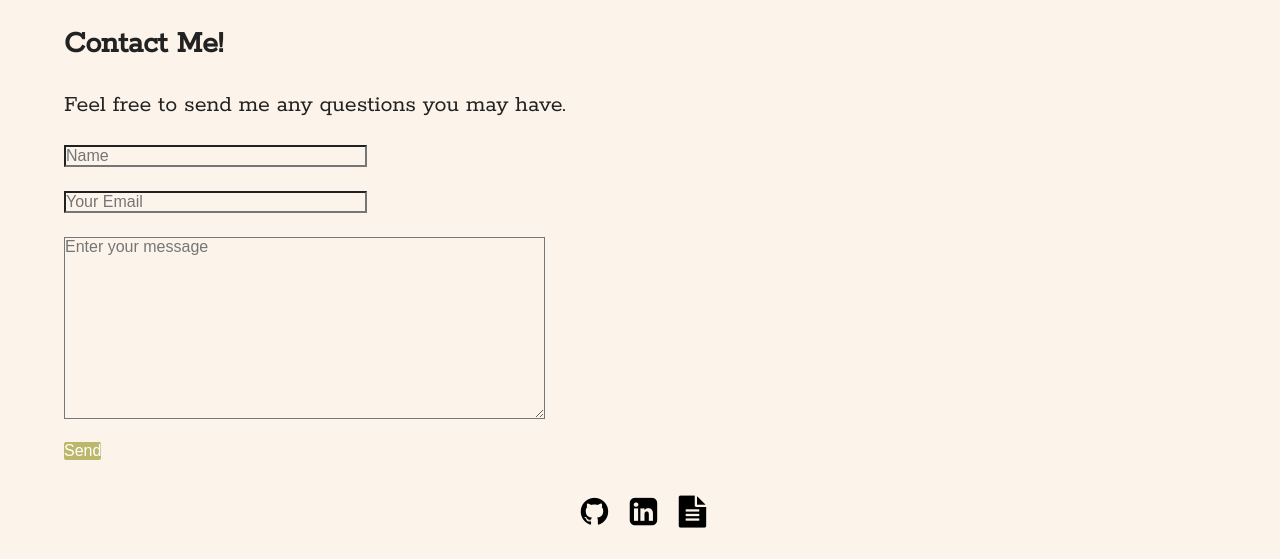
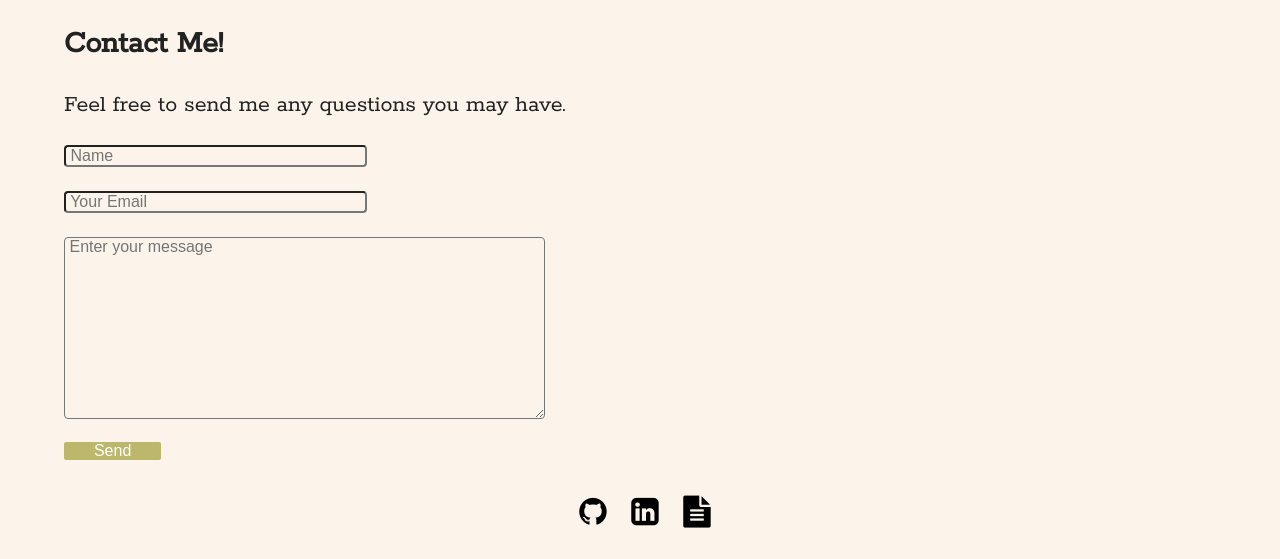
Before and after one commit to hwwc518/hwwc518.github.io, a plain HTML site: page index.html in a window 1280 px wide. Shown: the part 1171-1730 px from the top of the page. Drawn offline with nearby package versions, Linux system fonts and the light colour scheme.

Commit message:
Made contact boxes and submit button prettier

```diff
--- a/css/style.css
+++ b/css/style.css
@@ -242,10 +242,14 @@ Copyright 2013, Josh Cope
         padding-left: 5%;
         font-size: 1.5em;
     }
+    .input{
+        border-radius: 4px;
+    }
     #submit_button {
         display: inline-block;
         border: 1px solid transparent;
         border-radius: 2px;
+        width:8%;
         background-color: darkkhaki;
         color: white;
         border: none;
@@ -271,7 +275,7 @@ Copyright 2013, Josh Cope
     }
     footer a {
 /*        padding-top = 10px;*/
-        margin-left: 12px;
+        margin-left: 15px;
         margin-right: 5px;
         margin-top: 5px;
         text-align: center;
--- a/index.html
+++ b/index.html
@@ -136,15 +136,15 @@
         <!-----Contact boxes----->
          <form id="contact-form" action='/' method="post">
            <div class="contact-input">
-              <input id="name" class="input" name="name" type="text" value="" size="30" maxlength="30" placeholder="Name"/>
+              <input id="name" class="input" name="name" type="text" value="" size="30" maxlength="30" placeholder=" Name"/>
            </div>
            <br>
            <div class="contact-input">
-              <input id="email" class="input" name="email" type="text" value="" size="30" maxlength="35" placeholder="Your Email"/>
+              <input id="email" class="input" name="email" type="text" value="" size="30" maxlength="35" placeholder=" Your Email"/>
            </div>
            <br>
            <div class="contact-input">
-              <textarea id="message" class="input" name="message" rows="10" cols="50" placeholder="Enter your message"></textarea>
+              <textarea id="message" class="input" name="message" rows="10" cols="50" placeholder=" Enter your message"></textarea>
            </div>
             <br>
            <button id="submit_button" onClick="formSent()" type="submit" value="Send">Send</button>
@@ -160,7 +160,7 @@
             <a href="https://www.linkedin.com/in/hui-wah-chiang-156504128" target="_blank" alt="LinkedIn">
                 <i class="fa fa-linkedin-square fa-2x" aria-hidden="true"></i>
             </a>
-            <a href="documents/Resume.pdf" target="_blank">
+            <a href="documents/Huiwah_Resume.pdf" target="_blank" download>
                 <i class="fa fa-file-text fa-2x" aria-hidden="true"></i>
             </a>
         </div>
```
Also changed, not shown: 2 other files.
